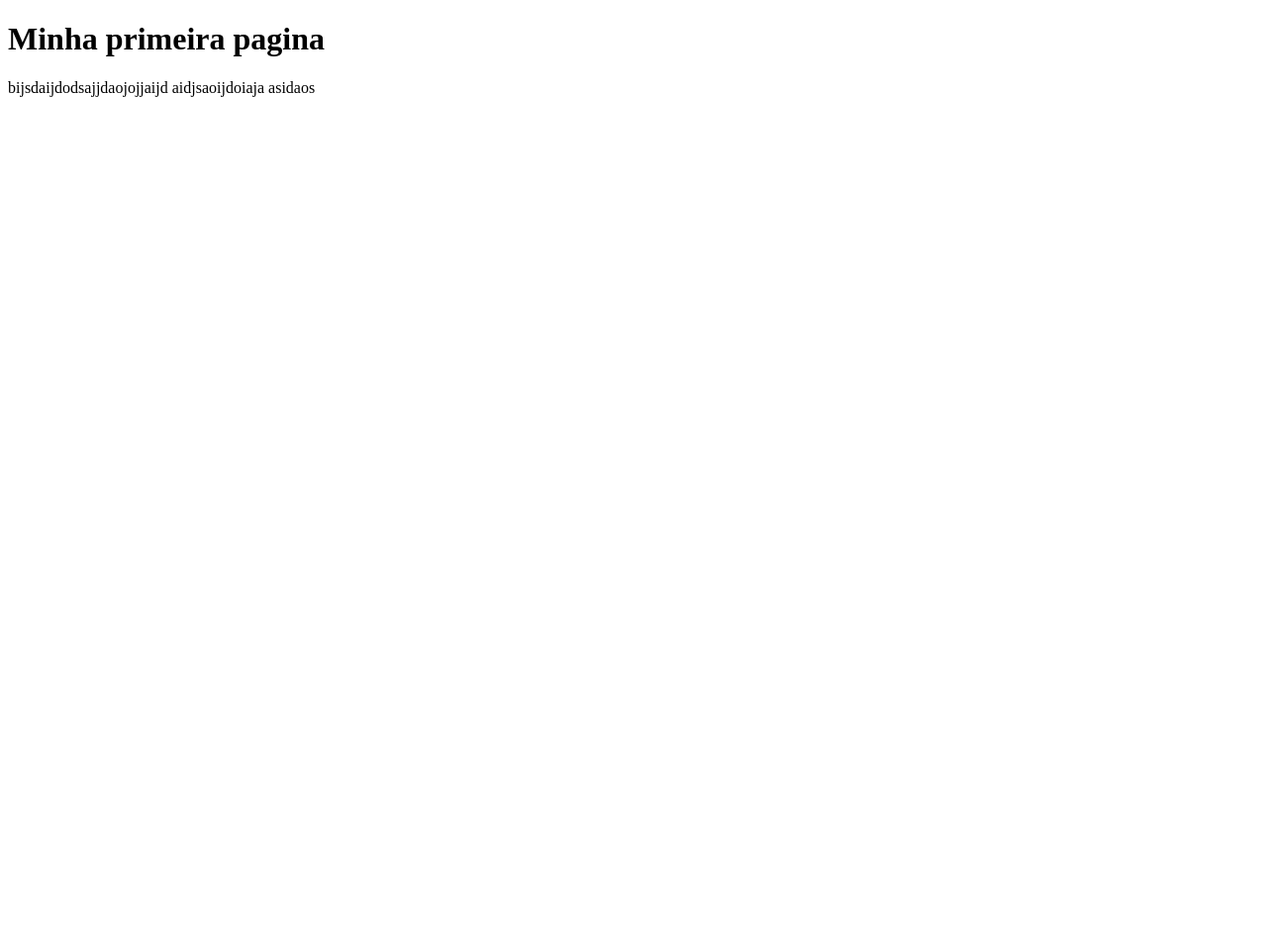
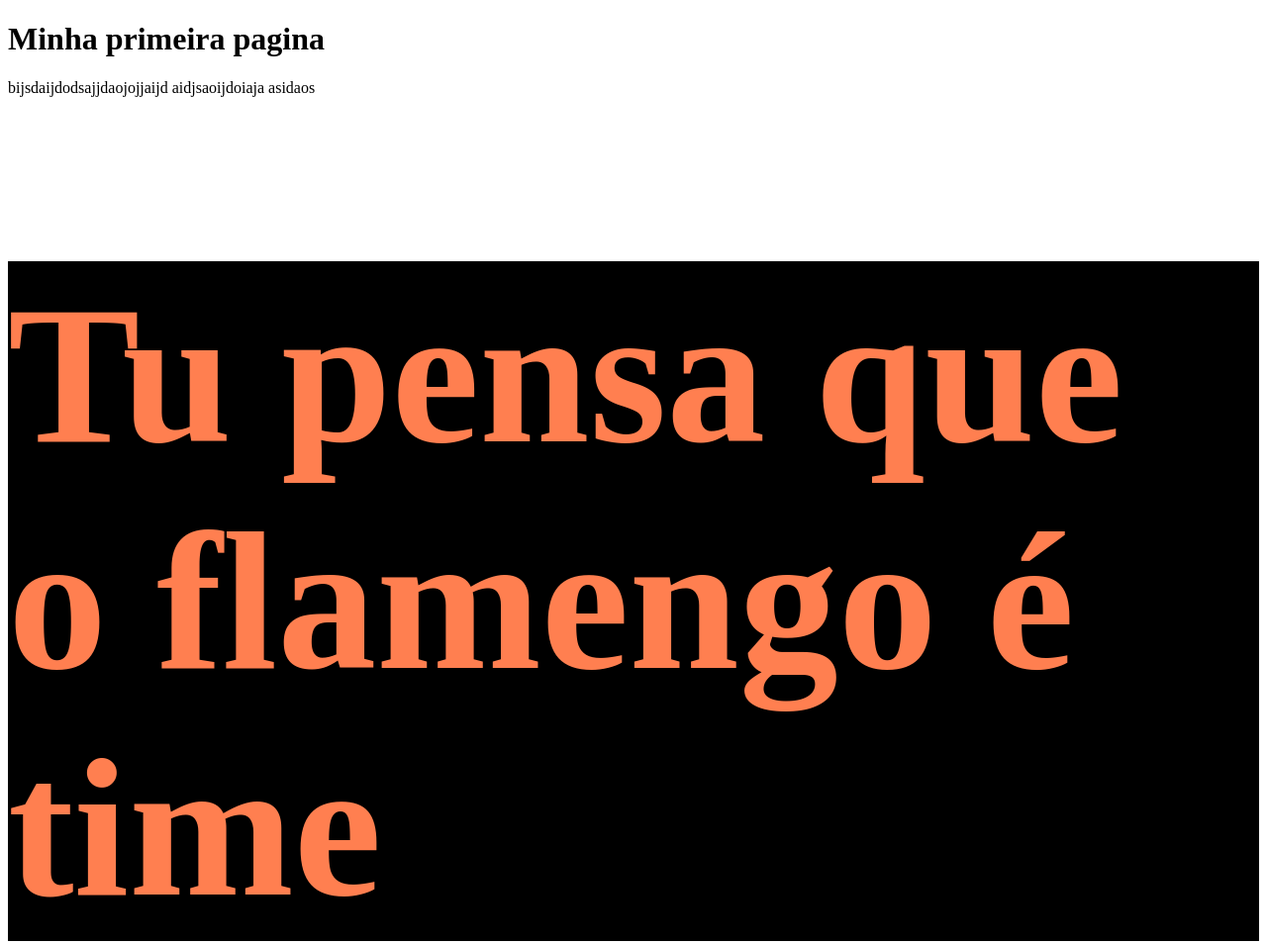
Before and after one commit to Matheuslima77/meu-site, a plain HTML site: page index.html in a window 1280 px wide. Shown: the whole page at 99% size. Before the commit the page ends 800 px from the top, so only its background shows below. Drawn offline with Linux system fonts and the light colour scheme.

Commit message:
add um estilo

```diff
--- /dev/null
+++ b/estilao.css
@@ -0,0 +1,5 @@
+h2{
+    font-size: 200px;
+    color: coral;
+    background-color: black;
+}
--- a/index.html
+++ b/index.html
@@ -5,11 +5,15 @@
     <meta http-equiv="X-UA-Compatible" content="IE=edge">
     <meta name="viewport" content="width=device-width, initial-scale=1.0">
     <title>Minha primeira pagina</title>
+    <link rel="stylesheet" href="/estilao.css">
 </head>
 <body>
     <h1>Minha primeira pagina</h1>
     bijsdaijdodsajjdaojojjaijd
     aidjsaoijdoiaja
     asidaos
+
+
+    <h2>Tu pensa que o flamengo é time</h2>
 </body>
 </html>
```
